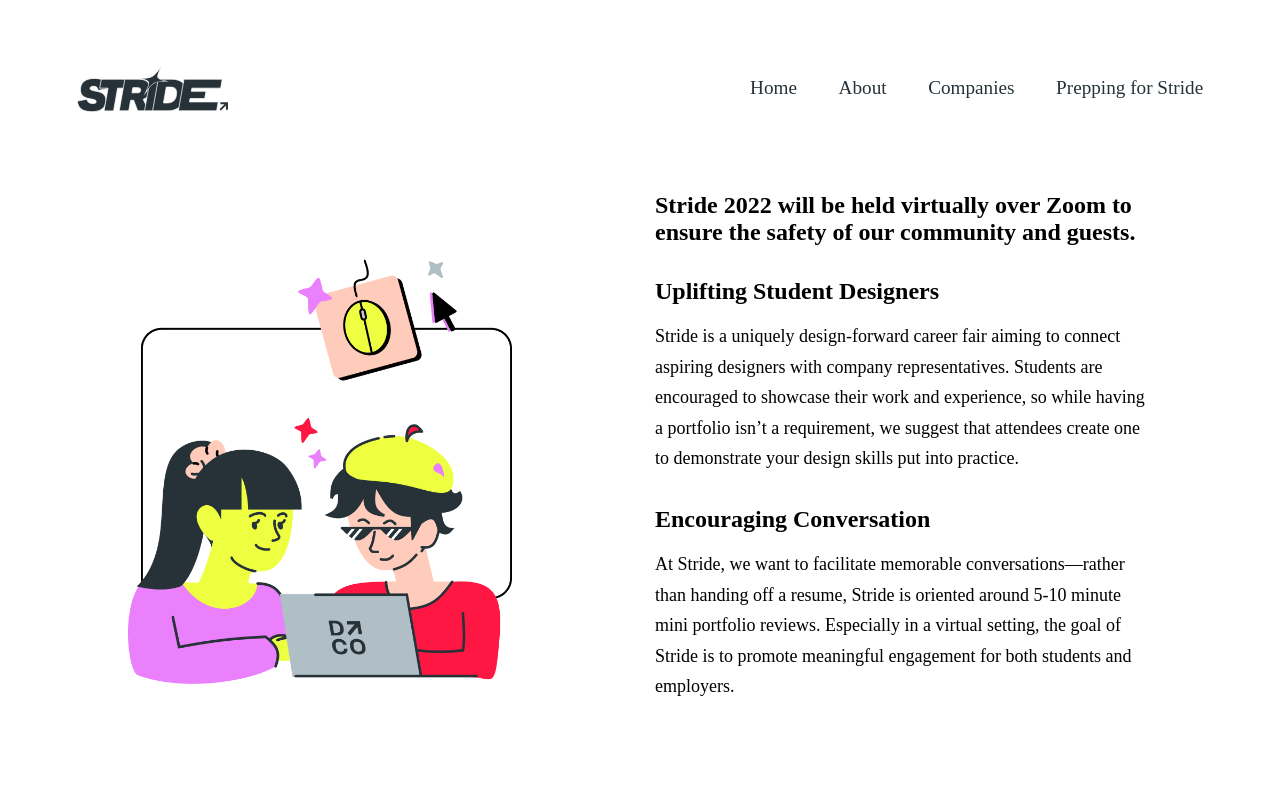
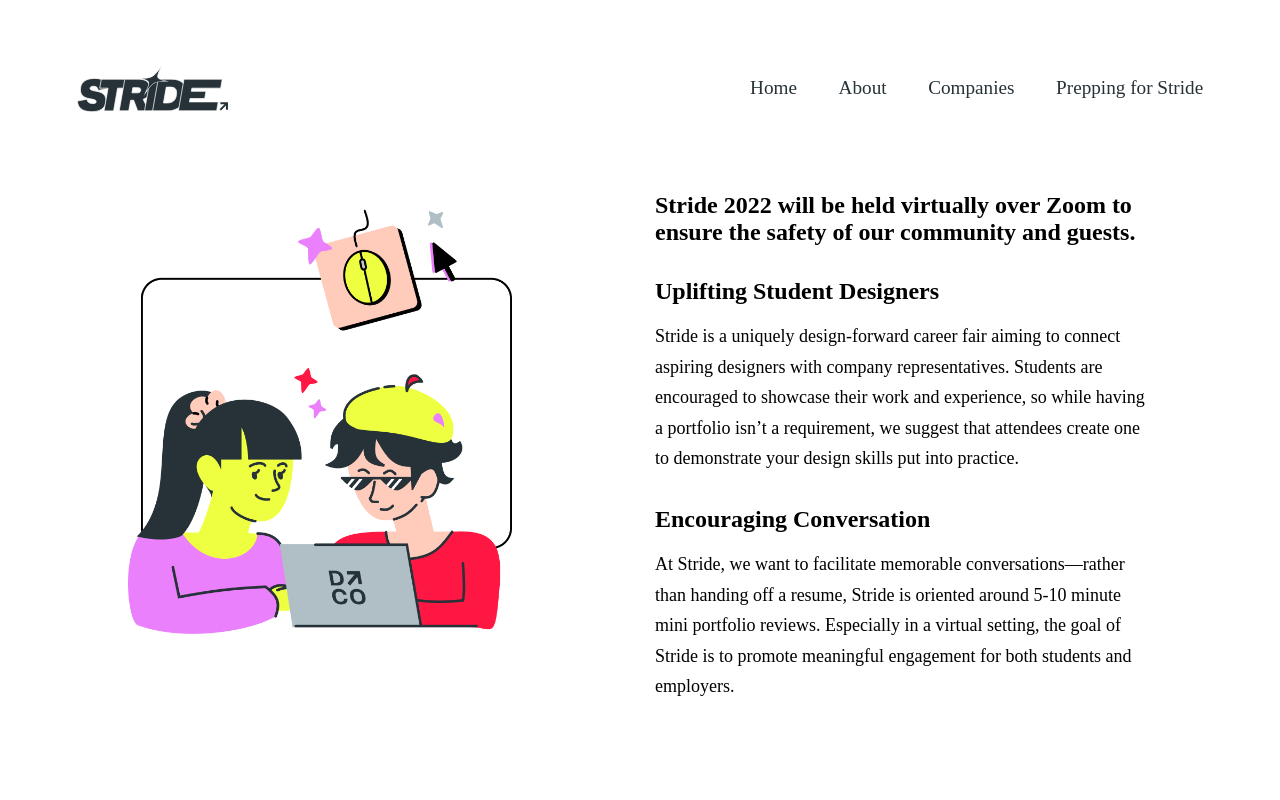
Before and after one commit to ucsddesignco/stride22, a React (Create React App) app: page /about in a window 1280 px wide. Shown: the top 800 px of the page. Built offline with nearby package versions, Linux system fonts and the light colour scheme; a web font is replaced by a local one.

Commit message:
About picture

```diff
--- a/src/pages/About.js
+++ b/src/pages/About.js
@@ -13,7 +13,7 @@
       <Navbar/>
         <div className="about">
           <div className="about-section1">
-            <Row justify="center" align="center">
+            <Row>
               <Col md={6} xs={0}>
                 <img src={BigPhoto} className="big-photo" />
               </Col>
```
